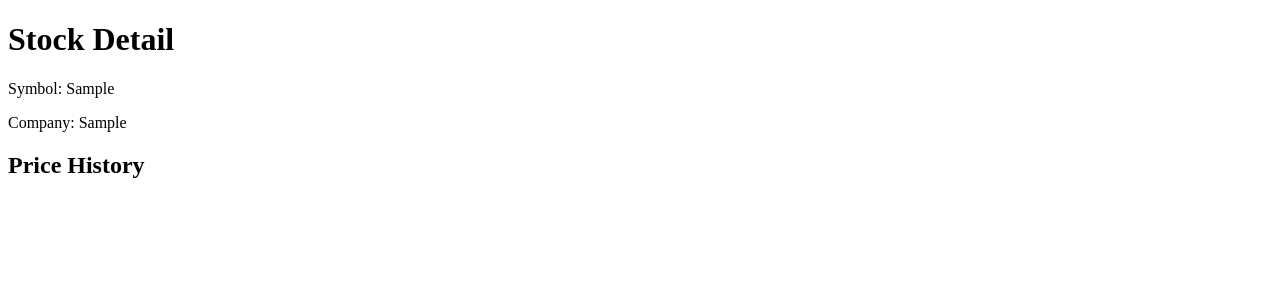
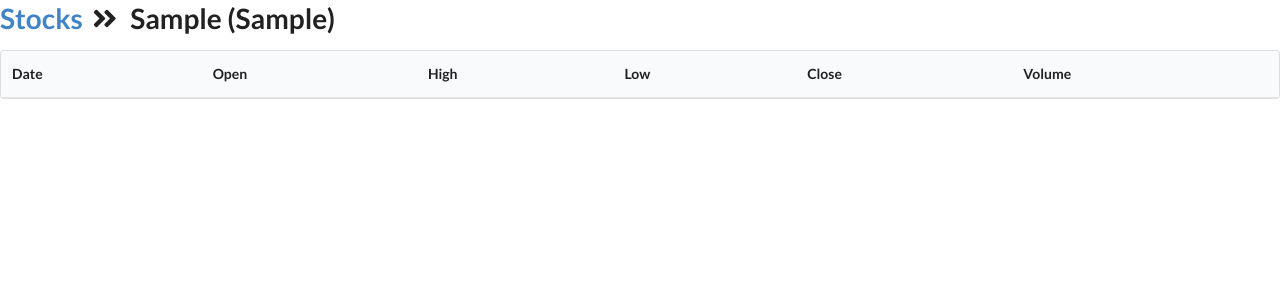
Before and after one commit to pampagrimaldi/trading-app, a FastAPI app: a page that uses templates/stock_detail.html in a window 1280 px wide. Shown: the top 300 px of the page. Run offline with FastAPI, Linux system fonts and the light colour scheme; tables that the repository leaves empty hold one stand-in row (values such as "Sample post"); lists and menus that the app fills with data are empty; parts of the project's set-up code (start-up, migrations or seed data) failed here and were passed over; some libraries are stand-ins or nearby versions.

Commit message:
finished stock details page

```diff
--- /dev/null
+++ b/templates/layout.html
@@ -0,0 +1,16 @@
+<!DOCTYPE html>
+<html lang="en">
+	<head>
+		<meta charset="UTF-8">
+		<title>Stonks</title>
+		<link rel="stylesheet" href="https://cdn.jsdelivr.net/npm/semantic-ui@2.5.0/dist/semantic.min.css">
+		<script src="https://cdn.jsdelivr.net/npm/semantic-ui@2.5.0/dist/semantic.min.js"></script>
+	</head>
+	<body>
+		<div container="ui container">
+			{% block content %}
+			{% endblock %}
+		</div>
+
+	</body>
+</html>
--- a/templates/stock_detail.html
+++ b/templates/stock_detail.html
@@ -1,23 +1,33 @@
-<!DOCTYPE html>
-<html lang="en">
-<head>
-    <meta charset="UTF-8">
-    <title>Stock Detail</title>
-</head>
-<body>
-    <h1>Stock Detail</h1>
-    <p>Symbol: {{ stock.symbol }}</p>
-    <p>Company: {{ stock.company }}</p>
-
-    <h2>Price History</h2>
-    {% for price in stock.stock_prices %}
-            Open: {{ price.open }},
-            High: {{ price.high }},
-            Low: {{ price.low }},
-            Close: {{ price.close }},
-            Volume: {{ price.volume }},
-            Date: {{ price.dt }}
-    {% endfor %}
-    </ul>
-</body>
-</html>
+{% extends "layout.html" %}
+{% block content %}
+<h1>
+	<a href="/data/stock_table">Stocks</a>
+	<i class="angle double right icon"></i>
+	{{ stock.company }}
+	({{ stock.symbol }})
+</h1>
+<table class="ui striped table">
+	<thead>
+		<tr>
+			<th>Date</th>
+			<th>Open</th>
+			<th>High</th>
+			<th>Low</th>
+			<th>Close</th>
+			<th>Volume</th>
+		</tr>
+	</thead>
+	<tbody>
+		{% for bar in stock_prices %}
+		<tr>
+			<td>{{ bar.dt }}</td>
+			<td>{{ bar.open }}</td>
+			<td>{{ bar.high }}</td>
+			<td>{{ bar.low }}</td>
+			<td>{{ bar.close }}</td>
+			<td>{{ bar.volume }}</td>
+		</tr>
+		{% endfor %}
+	</tbody>
+</table>
+{% endblock %}
```
Also changed, not shown: trading_app/routers/data.py (+15 -6 lines).
